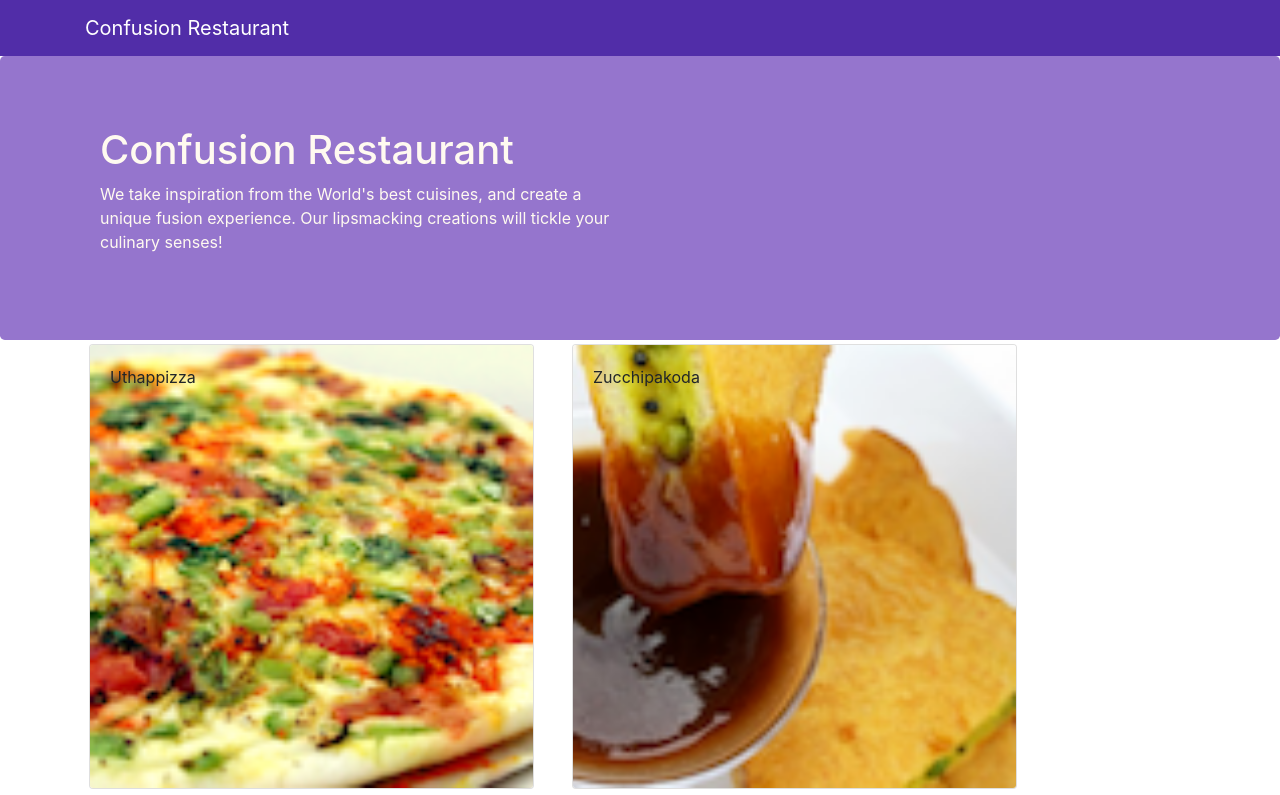
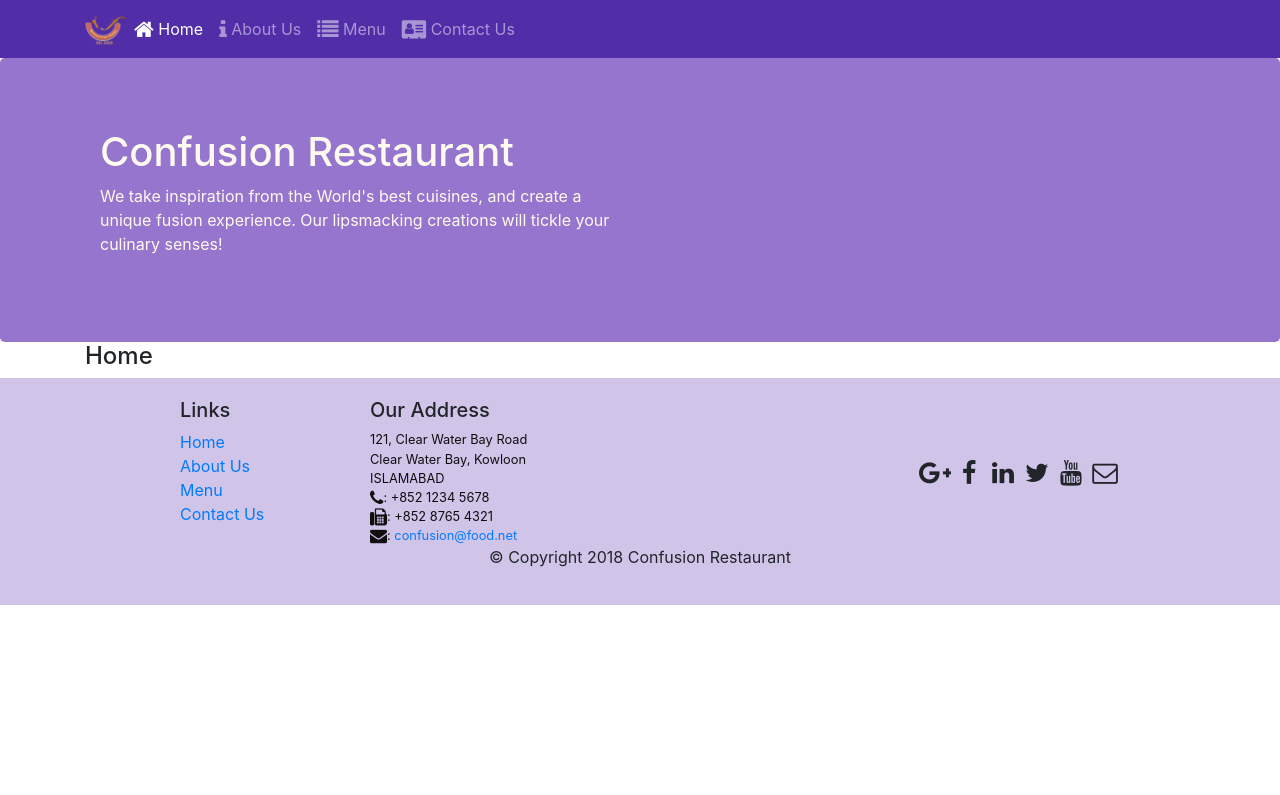
Before and after one commit to Omarazeeez/confusion, a React (Create React App) app: page /home in a window 1280 px wide. Shown: the top 795 px of the page. Built offline with nearby package versions, Linux system fonts and the light colour scheme.

Commit message:
React Router

```diff
--- a/package.json
+++ b/package.json
@@ -12,6 +12,7 @@
     "react": "^16.12.0",
     "react-dom": "^16.12.0",
     "react-popper": "^1.3.7",
+    "react-router-dom": "^5.1.2",
     "react-scripts": "3.3.0",
     "reactstrap": "^8.2.0"
   },
--- a/src/App.js
+++ b/src/App.js
@@ -1,14 +1,17 @@
 import React, {Component} from 'react';
 import './App.css';
 import Main from './Components/MainComponent';
-
+import {BrowserRouter} from 'react-router-dom';
 class App extends Component{
 
   render() {
     return (
-      <div>
-        <Main/>
-      </div>
+      <BrowserRouter>
+        <div>
+          <Main/>
+        </div>
+      </BrowserRouter>
+
     );
   }
 
--- a/src/Components/FooterComponent.js
+++ b/src/Components/FooterComponent.js
@@ -1,5 +1,5 @@
 import React from 'react';
-
+import {Link} from 'react-router-dom';
 function Footer(props){
     return(
         <div className="footer">
@@ -8,10 +8,10 @@
                 <div className="col-4 offset-1 col-sm-2">
                     <h5>Links</h5>
                     <ul className="list-unstyled">
-                        <li><a href="#">Home</a></li>
-                        <li><a href="#">About</a></li>
-                        <li><a href="#">Menu</a></li>
-                        <li><a href="contactus.html">Contact</a></li>
+                        <li><Link to="/home">Home</Link></li>
+                        <li><Link to="/aboutus">About Us</Link></li>
+                        <li><Link to="/menu">Menu</Link></li>
+                        <li><Link to="contactus">Contact Us</Link></li>
                     </ul>
                 </div>
                 <div className="col-7 col-sm-5">
--- a/src/Components/HeaderComponent.js
+++ b/src/Components/HeaderComponent.js
@@ -1,13 +1,57 @@
 import React, {Component} from 'react';
-import { Navbar, NavbarBrand, Jumbotron } from 'reactstrap';
+import { Navbar, NavbarBrand, Jumbotron, Nav, NavbarToggler, Collapse, NavItem } from 'reactstrap';
+import {NavLink} from 'react-router-dom';
+class Header extends Component {
 
-class Header extends Component {
+    constructor(props){
+        super(props);
+        this.state={
+            isNavOpen: false
+        }
+        this.toggleNav= this.toggleNav.bind(this);
+    }
+
+    toggleNav() {
+        this.setState({
+            isNavOpen: !this.state.isNavOpen
+        });
+    }
     render() {
         return(
             <>
-                <Navbar dark>
+                <Navbar dark expand="md">
                     <div className="container">
-                        <NavbarBrand href="/">Confusion Restaurant</NavbarBrand>
+                        <NavbarToggler onClick={this.toggleNav} />
+                        <NavbarBrand className="mr-auto" href="/">
+                            <img src="assets/images/logo.png" height="30" width="41" alt="Confusion Restaurant" />
+
+                        </NavbarBrand>
+                        <Collapse isOpen={this.state.isNavOpen} navbar>
+                            <Nav navbar>
+                                <NavItem>
+                                    <NavLink className="nav-link" to="/home">
+                                        <span className="fa fa-home fa-lg"></span> Home
+                                    </NavLink>
+                                </NavItem>
+                                <NavItem>
+                                    <NavLink className="nav-link" to="/aboutus">
+                                        <span className="fa fa-info fa-lg"></span> About Us
+                                    </NavLink>
+                                </NavItem>
+                                <NavItem>
+                                    <NavLink className="nav-link" to="/menu">
+                                        <span className="fa fa-list fa-lg"></span> Menu
+                                    </NavLink>
+                                </NavItem>
+                                <NavItem>
+                                    <NavLink className="nav-link" to="/contactus">
+                                        <span className="fa fa-address-card fa-lg"></span> Contact Us
+                                    </NavLink>
+                                </NavItem>
+                            </Nav>
+
+                        </Collapse>
+
                     </div>
                 </Navbar>
                 <Jumbotron>
--- /dev/null
+++ b/src/Components/HomeComponent.js
@@ -0,0 +1,11 @@
+import React from 'react';
+
+function Home(props) {
+    return(
+        <div className="container">
+            <h4>Home</h4>
+        </div>
+    );
+}
+
+export default Home;
--- a/src/Components/MainComponent.js
+++ b/src/Components/MainComponent.js
@@ -2,6 +2,8 @@
 import Menu from './menuComponent';
 import Header from './HeaderComponent';
 import Footer from './FooterComponent';
+import Home from './HomeComponent';
+import {Switch, Route, Redirect} from 'react-router-dom';
 import {DISHES} from '../shared/dishes';
 import DishDetail from './DishDetailComponent';
 
@@ -13,21 +15,25 @@
 
     this.state= {
       dishes:DISHES, //dishes.js file
-      selectedDish: null
     };
   }
 
-    onDishSelect(dishId) {
-        this.setState({ selectedDish: dishId })
+  render() {
+
+    const HomePage= () => {
+      return(
+        <Home />
+      );
     }
-  render() {
     return (
       <div>
         <Header />
-        <Menu dishes={this.state.dishes}
-            onClick={(dishId) => this.onDishSelect(dishId)}/>
+        <Switch>
+          <Route path="/home" component={HomePage} />
+          <Route exact path="/menu" component ={() => <Menu dishes={this.state.dishes} />} />
+          <Redirect to="/home" />
+        </Switch>
         <div>
-          {this.state.selectedDish && <DishDetail dish={this.state.dishes.filter((dish)=> dish.id === this.state.selectedDish )[0]} />}
           <Footer />
         </div>
       </div>
@@ -37,4 +43,6 @@
 
 }
 
+
+
 export default Main;
```
Also changed, not shown: 1 other file (tests, documents, lock files or other folders).
